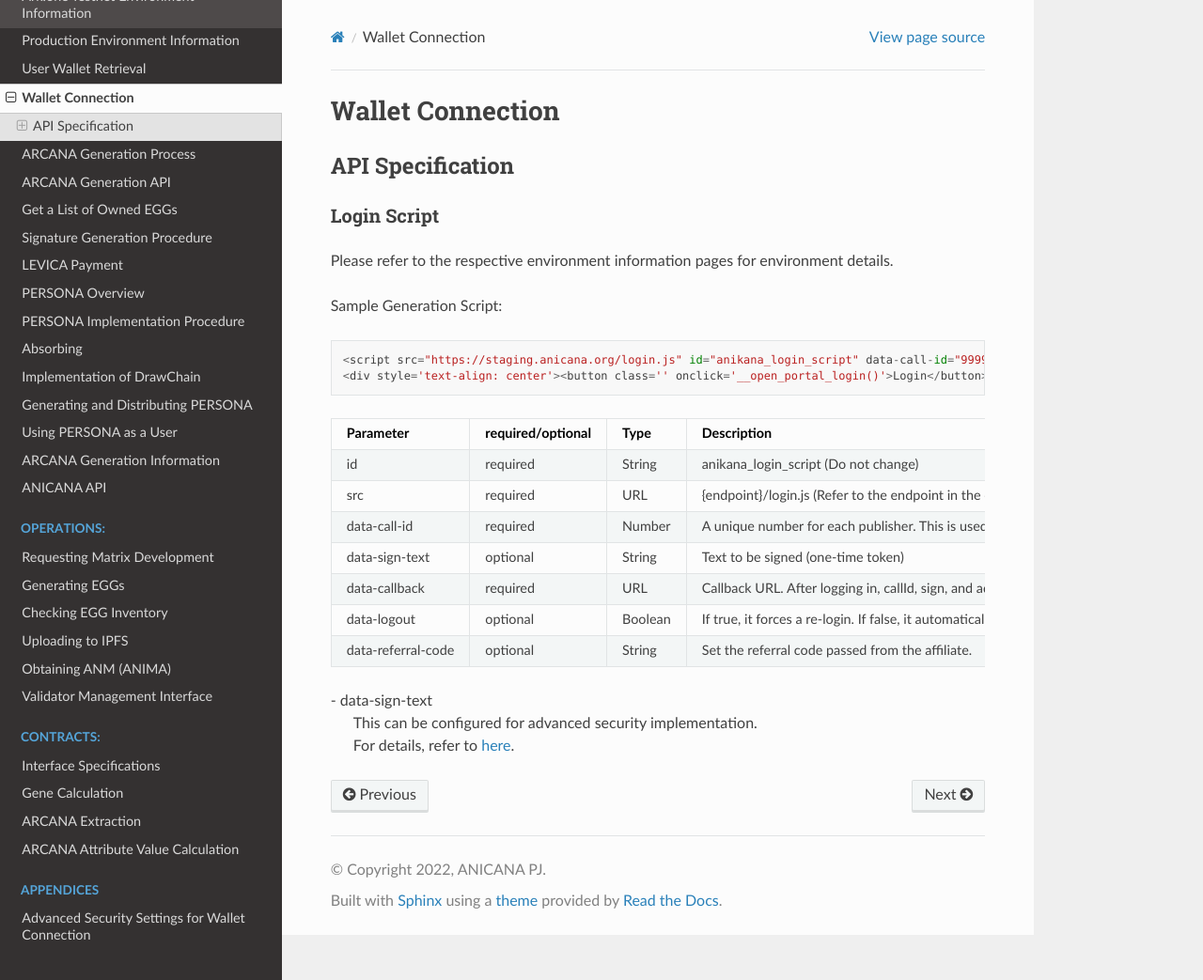
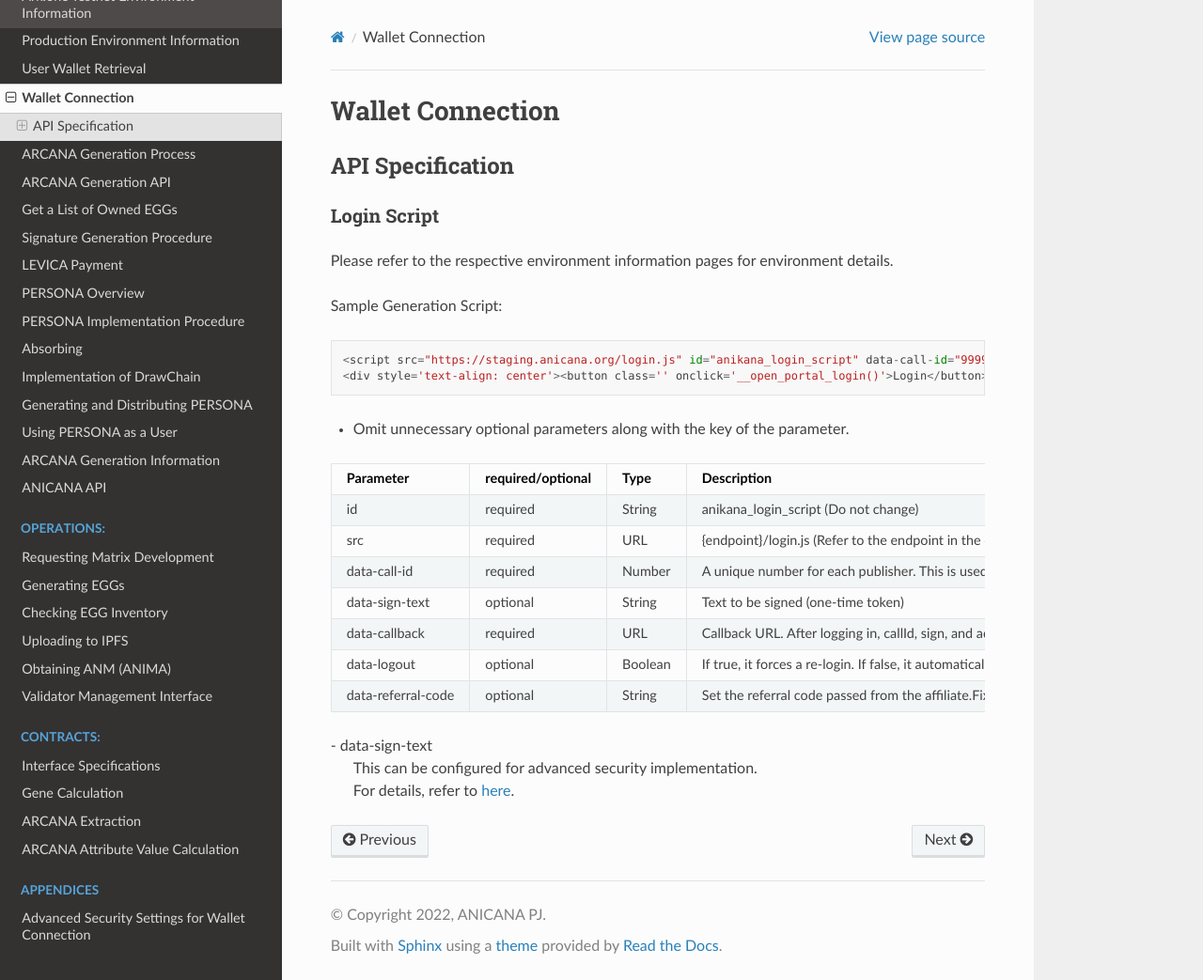
Before and after one commit to Orange-Code-Project/anicana-docs-en, a Sphinx documentation site: the page built from source/game-development/wallet-connection.rst, in a window 1280 px wide and 1043 px high. Shown: the whole window at 94% size. Built offline with Sphinx 7.4.7 and the Read the Docs theme 2.0.0, drawn with Linux system fonts in a browser that asks for light colours.

Commit message:
[update]
Wallet Connection
⇒Add supplement

```diff
--- a/source/change-history/change-history.rst
+++ b/source/change-history/change-history.rst
@@ -7,6 +7,9 @@
     :align: center
 
     "No", "Date of Update", "Version", "Update Details"
+    "9.", "2023/10/25", "1.1.5", "| Wallet Connection
+    | 　⇒Add supplement
+    | 　"
     "8.", "2023/10/10", "1.1.4", "| Wallet Connection
     | 　⇒ Add parameter
     | 　"
--- a/source/game-development/wallet-connection.rst
+++ b/source/game-development/wallet-connection.rst
@@ -16,6 +16,7 @@
     <script src="https://staging.anicana.org/login.js" id="anikana_login_script" data-call-id="9999999" data-sign-text="HELLO"  data-callback="https://staging.anicana.org/test_login.html" data-logout="true" ></script>
     <div style='text-align: center'><button class='' onclick='__open_portal_login()'>Login</button></div>
 
+- Omit unnecessary optional parameters along with the key of the parameter.
 
 .. csv-table::
     :header-rows: 1
@@ -28,7 +29,7 @@
     data-sign-text,     optional, String,  Text to be signed (one-time token)
     data-callback,      required, URL,     "Callback URL. After logging in, callId, sign, and address (user's wallet address) will be added as GET parameters and redirected."
     data-logout,        optional, Boolean, "If true, it forces a re-login. If false, it automatically logs in if there is session information, and forces a re-login if there isn't. If not specified, it is treated as false."
-    data-referral-code, optional, String,  Set the referral code passed from the affiliate.
+    data-referral-code, optional, String,  Set the referral code passed from the affiliate.Fixed at 64 alphanumeric characters.
 
 
 | - data-sign-text
```
